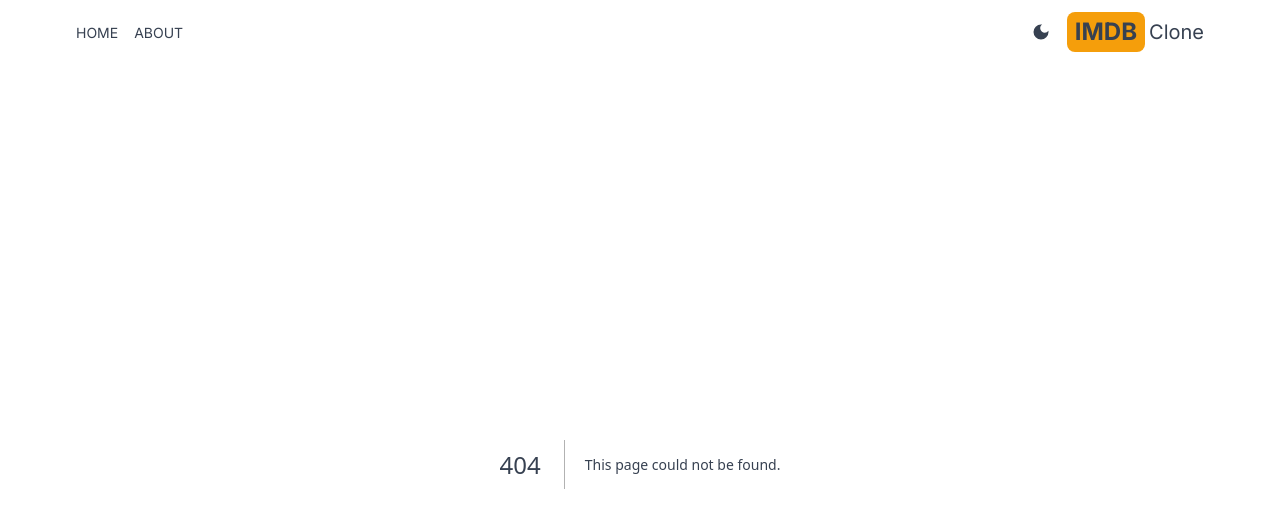
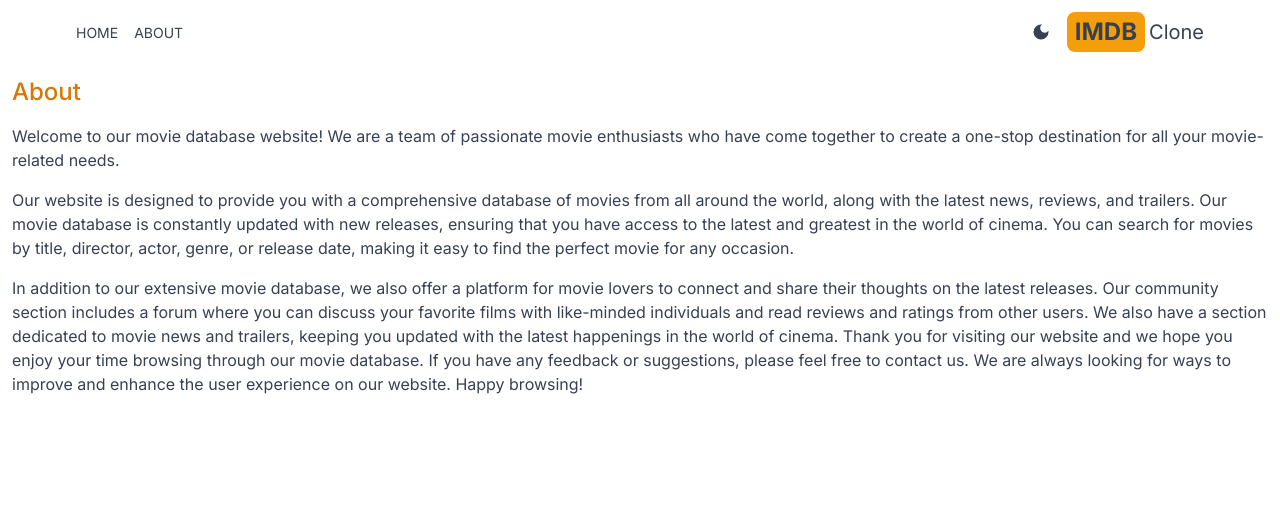
Before and after one commit to Raghav2709/IMDB, a Next.js app: page /about in a window 1280 px wide. Before the commit this address had no page. Shown: the top 528 px of the page. Built offline with nearby package versions, Linux system fonts and the light colour scheme.

Commit message:
added about page

```diff
--- /dev/null
+++ b/src/app/about/page.js
@@ -0,0 +1,40 @@
+import React from "react";
+
+function About() {
+  return (
+    <div className="max-ww-6xl mx-auto p-3 space-y-4">
+      <div className="text-2xl font-medium text-amber-600">About</div>
+      <p>
+        Welcome to our movie database website! We are a team of passionate movie
+        enthusiasts who have come together to create a one-stop destination for
+        all your movie-related needs.
+      </p>
+
+      <p>
+        Our website is designed to provide you with a comprehensive database of
+        movies from all around the world, along with the latest news, reviews,
+        and trailers. Our movie database is constantly updated with new
+        releases, ensuring that you have access to the latest and greatest in
+        the world of cinema. You can search for movies by title, director,
+        actor, genre, or release date, making it easy to find the perfect movie
+        for any occasion.
+      </p>
+
+      <p>
+        In addition to our extensive movie database, we also offer a platform
+        for movie lovers to connect and share their thoughts on the latest
+        releases. Our community section includes a forum where you can discuss
+        your favorite films with like-minded individuals and read reviews and
+        ratings from other users. We also have a section dedicated to movie news
+        and trailers, keeping you updated with the latest happenings in the
+        world of cinema. Thank you for visiting our website and we hope you
+        enjoy your time browsing through our movie database. If you have any
+        feedback or suggestions, please feel free to contact us. We are always
+        looking for ways to improve and enhance the user experience on our
+        website. Happy browsing!
+      </p>
+    </div>
+  );
+}
+
+export default About;
```
